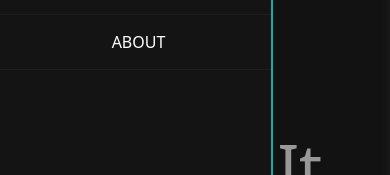
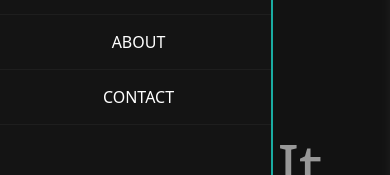
Before and after one commit to oreste-abizera/smash-code, a React (Vite) app: page / in a window 390 px wide. Both pictures are taken after a click on the icon 349 px from the left and 45 px from the top of the page. Shown: the part 337-512 px from the top of the page. Built offline with nearby package versions, Linux system fonts and the light colour scheme.

Commit message:
chore: contact link in mobile nav

```diff
--- a/src/components/Navbar.jsx
+++ b/src/components/Navbar.jsx
@@ -12,6 +12,7 @@ const Navbar = ({ active = 1 }) => {
     { title: "Services", path: "/services", active: active === 3 },
     { title: "Blogs", path: "/blogs", active: active === 4 },
     { title: "About", path: "/about", active: active === 5 },
+    { title: "Contact", path: "/contact", active: active === 6, mobile: true },
   ];
 
   const [navShown, setnavShown] = useState(false);
@@ -55,7 +56,7 @@ const Navbar = ({ active = 1 }) => {
               {links.map((link, index) => {
                 return (
                   <li
-                    className="w-full "
+                    className={"w-full "}
                     key={index}
                     style={{
                       borderBottom:
@@ -93,7 +94,9 @@ const Navbar = ({ active = 1 }) => {
           ></img>
 
           <div className="hidden lg:flex gap-[2rem]">
-            {links.map((link) => (
+            {links
+              .filter((link) => !link.mobile)
+              .map((link) => (
                 <Link key={link.title} to={link.path}>
                   <div className="parent">
                     <p
--- a/src/pages/contact.jsx
+++ b/src/pages/contact.jsx
@@ -8,7 +8,7 @@ import emailsvg from "../assets/svg/email.svg";
 const ContactPage = () => {
   return (
     <>
-      <Navbar active={9} />
+      <Navbar active={6} />
       <main className="bg-[rgb(31,31,31)] w-full min-h-screen px-4 lg:px-[6rem] py-[12rem] pb-[8rem] text-white">
         <h1
           className="text-white text-center mb-[1.5rem] font-medium leading-[1.2]"
```
Lines whose indentation alone changed are shown as unchanged.
